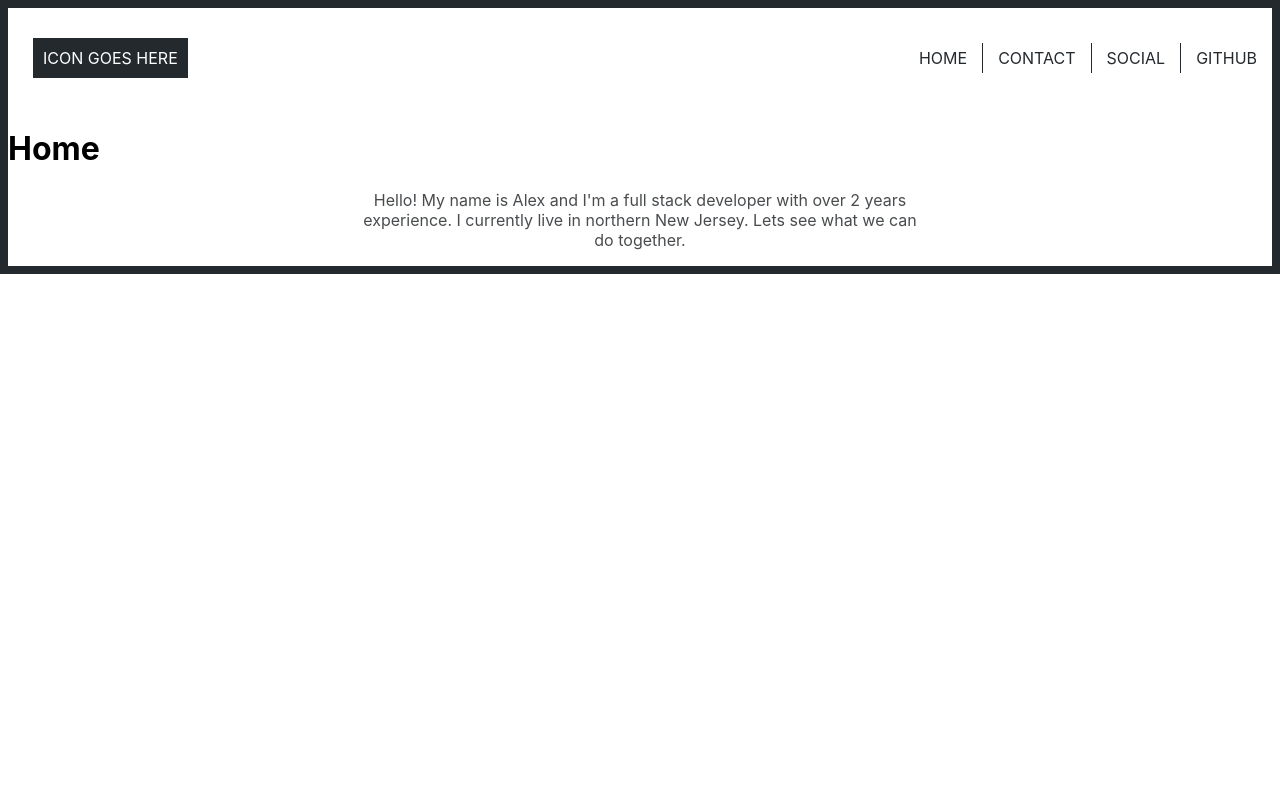
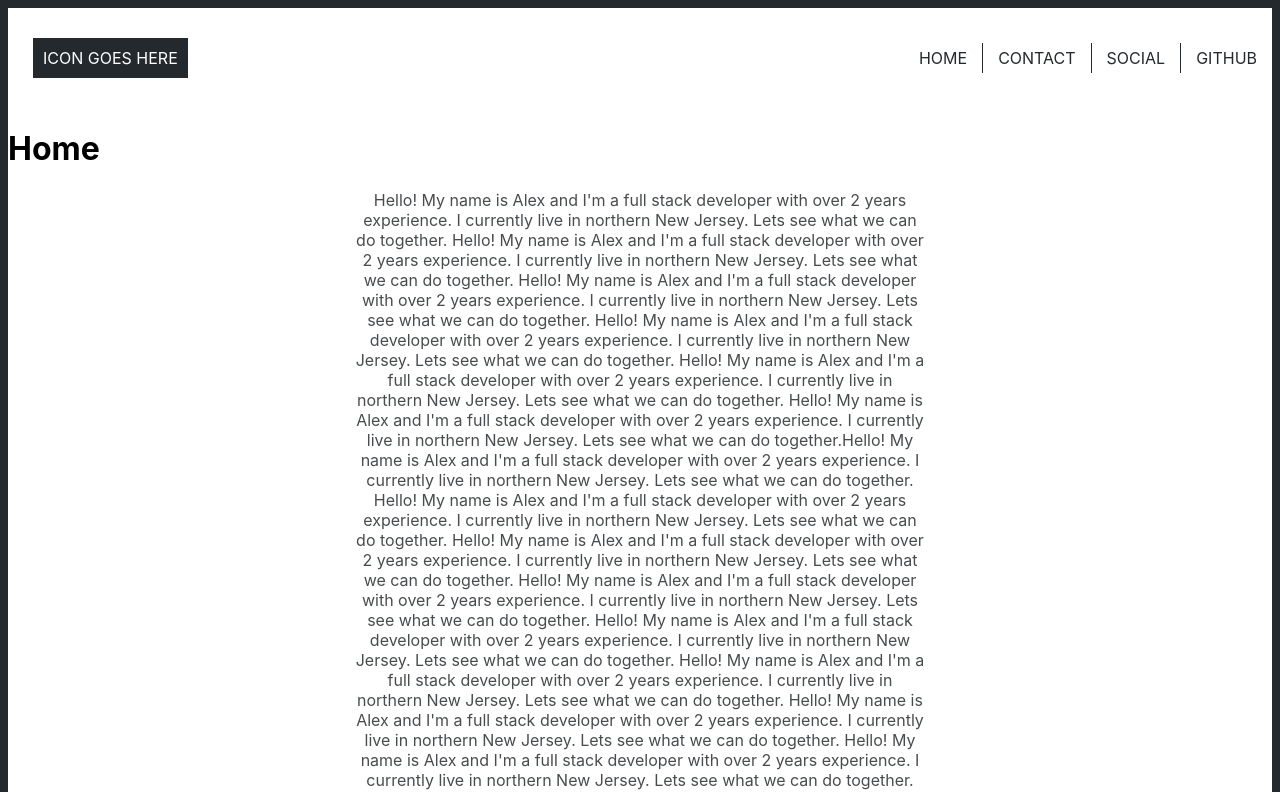
Before and after one commit to evangeloua/Website, a React (Create React App) app: page /#/ in a window 1280 px wide. Shown: the top 792 px of the page. Built offline with nearby package versions, Linux system fonts and the light colour scheme.

Commit message:
added a whole bunch of stuff

```diff
--- a/package.json
+++ b/package.json
@@ -7,7 +7,9 @@
     "react": "^16.8.1",
     "react-dom": "^16.8.1",
     "react-router-dom": "^4.3.1",
-    "react-scripts": "2.1.5"
+    "react-scripts": "2.1.5",
+    "simplebar": "^3.1.3",
+    "simplebar-react": "^0.1.4"
   },
   "scripts": {
     "start": "react-scripts start",
--- a/src/App.css
+++ b/src/App.css
@@ -1,6 +1,9 @@
-.App {
-    height: 100%;
-    border: 8px solid #24292e;
+.AppBody {
+    height: calc(100vh - 116px);
+}
+
+.test {
+    background-color: blue;
 }
 
 .header {
--- a/src/App.js
+++ b/src/App.js
@@ -9,7 +9,7 @@ class App extends Component {
     render() {
         return (
             <HashRouter>
-                <div className="App">
+                <div>
                     <div className="header">
                         <div className="headerIcon">
                             <NavLink className="icon" exact to="/">Icon goes here</NavLink>
--- a/src/components/contact/ContactMain.js
+++ b/src/components/contact/ContactMain.js
@@ -4,7 +4,7 @@ import '../../stylesheets/Contact.css'
 class ContactMain extends Component {
     render() {
         return (
-            <div>
+            <div className="AppBody">
                 <h1>Contact</h1>
             </div>
         );
--- a/src/components/home/BioParagraph.js
+++ b/src/components/home/BioParagraph.js
@@ -19,6 +19,61 @@ class BioParagraph extends Component {
                 <p className="bioFormat">
                     Hello! My name is Alex and I'm a full stack developer with { BioParagraph.dateChecker() } years
                     experience. I currently live in northern New Jersey. Lets see what we can do together.
+                    Hello! My name is Alex and I'm a full stack developer with { BioParagraph.dateChecker() } years
+                    experience. I currently live in northern New Jersey. Lets see what we can do together.
+                    Hello! My name is Alex and I'm a full stack developer with { BioParagraph.dateChecker() } years
+                    experience. I currently live in northern New Jersey. Lets see what we can do together.
+                    Hello! My name is Alex and I'm a full stack developer with { BioParagraph.dateChecker() } years
+                    experience. I currently live in northern New Jersey. Lets see what we can do together.
+                    Hello! My name is Alex and I'm a full stack developer with { BioParagraph.dateChecker() } years
+                    experience. I currently live in northern New Jersey. Lets see what we can do together.
+                    Hello! My name is Alex and I'm a full stack developer with { BioParagraph.dateChecker() } years
+                    experience. I currently live in northern New Jersey. Lets see what we can do together.Hello! My name is Alex and I'm a full stack developer with { BioParagraph.dateChecker() } years
+                    experience. I currently live in northern New Jersey. Lets see what we can do together.
+                    Hello! My name is Alex and I'm a full stack developer with { BioParagraph.dateChecker() } years
+                    experience. I currently live in northern New Jersey. Lets see what we can do together.
+                    Hello! My name is Alex and I'm a full stack developer with { BioParagraph.dateChecker() } years
+                    experience. I currently live in northern New Jersey. Lets see what we can do together.
+                    Hello! My name is Alex and I'm a full stack developer with { BioParagraph.dateChecker() } years
+                    experience. I currently live in northern New Jersey. Lets see what we can do together.
+                    Hello! My name is Alex and I'm a full stack developer with { BioParagraph.dateChecker() } years
+                    experience. I currently live in northern New Jersey. Lets see what we can do together.
+                    Hello! My name is Alex and I'm a full stack developer with { BioParagraph.dateChecker() } years
+                    experience. I currently live in northern New Jersey. Lets see what we can do together.
+                    Hello! My name is Alex and I'm a full stack developer with { BioParagraph.dateChecker() } years
+                    experience. I currently live in northern New Jersey. Lets see what we can do together.
+                    Hello! My name is Alex and I'm a full stack developer with { BioParagraph.dateChecker() } years
+                    experience. I currently live in northern New Jersey. Lets see what we can do together.
+                    Hello! My name is Alex and I'm a full stack developer with { BioParagraph.dateChecker() } years
+                    experience. I currently live in northern New Jersey. Lets see what we can do together.
+                    Hello! My name is Alex and I'm a full stack developer with { BioParagraph.dateChecker() } years
+                    experience. I currently live in northern New Jersey. Lets see what we can do together.
+                    Hello! My name is Alex and I'm a full stack developer with { BioParagraph.dateChecker() } years
+                    experience. I currently live in northern New Jersey. Lets see what we can do together.
+                    Hello! My name is Alex and I'm a full stack developer with { BioParagraph.dateChecker() } years
+                    experience. I currently live in northern New Jersey. Lets see what we can do together.
+                    Hello! My name is Alex and I'm a full stack developer with { BioParagraph.dateChecker() } years
+                    experience. I currently live in northern New Jersey. Lets see what we can do together.
+                    Hello! My name is Alex and I'm a full stack developer with { BioParagraph.dateChecker() } years
+                    experience. I currently live in northern New Jersey. Lets see what we can do together.
+                    Hello! My name is Alex and I'm a full stack developer with { BioParagraph.dateChecker() } years
+                    experience. I currently live in northern New Jersey. Lets see what we can do together.
+                    Hello! My name is Alex and I'm a full stack developer with { BioParagraph.dateChecker() } years
+                    experience. I currently live in northern New Jersey. Lets see what we can do together.
+                    Hello! My name is Alex and I'm a full stack developer with { BioParagraph.dateChecker() } years
+                    experience. I currently live in northern New Jersey. Lets see what we can do together.
+                    Hello! My name is Alex and I'm a full stack developer with { BioParagraph.dateChecker() } years
+                    experience. I currently live in northern New Jersey. Lets see what we can do together.
+                    Hello! My name is Alex and I'm a full stack developer with { BioParagraph.dateChecker() } years
+                    experience. I currently live in northern New Jersey. Lets see what we can do together.
+                    Hello! My name is Alex and I'm a full stack developer with { BioParagraph.dateChecker() } years
+                    experience. I currently live in northern New Jersey. Lets see what we can do together.
+                    Hello! My name is Alex and I'm a full stack developer with { BioParagraph.dateChecker() } years
+                    experience. I currently live in northern New Jersey. Lets see what we can do together.
+                    Hello! My name is Alex and I'm a full stack developer with { BioParagraph.dateChecker() } years
+                    experience. I currently live in northern New Jersey. Lets see what we can do together.
+
+
                 </p>
             </div>
         );
--- a/src/components/home/HomeMain.js
+++ b/src/components/home/HomeMain.js
@@ -1,13 +1,18 @@
-import React, { Component } from 'react';
+import React, {Component} from 'react';
 import '../../stylesheets/Home.css'
+import '../../App.css'
 import BioParagraph from "./BioParagraph";
+import SimpleBar from 'simplebar-react';
+import 'simplebar/dist/simplebar.min.css';
 
 class HomeMain extends Component {
     render() {
         return (
-            <div>
-                <h1>Home</h1>
-                <BioParagraph/>
+            <div className="AppBody">
+                <SimpleBar>
+                    <h1>Home</h1>
+                    <BioParagraph/>
+                </SimpleBar>
             </div>
         );
     }
--- a/src/components/social/SocialMain.js
+++ b/src/components/social/SocialMain.js
@@ -4,7 +4,7 @@ import '../../stylesheets/Social.css'
 class SocialMain extends Component {
     render() {
         return (
-            <div>
+            <div className="AppBody">
                 <h1>Social</h1>
             </div>
         );
--- a/src/index.css
+++ b/src/index.css
@@ -6,6 +6,9 @@ body {
     sans-serif;
   -webkit-font-smoothing: antialiased;
   -moz-osx-font-smoothing: grayscale;
+  border: 8px solid #24292e;
+  height: calc(100vh - 16px);
+  overflow: hidden;
 }
 
 code {
```
Also changed, not shown: 1 other file (tests, documents, lock files or other folders).
